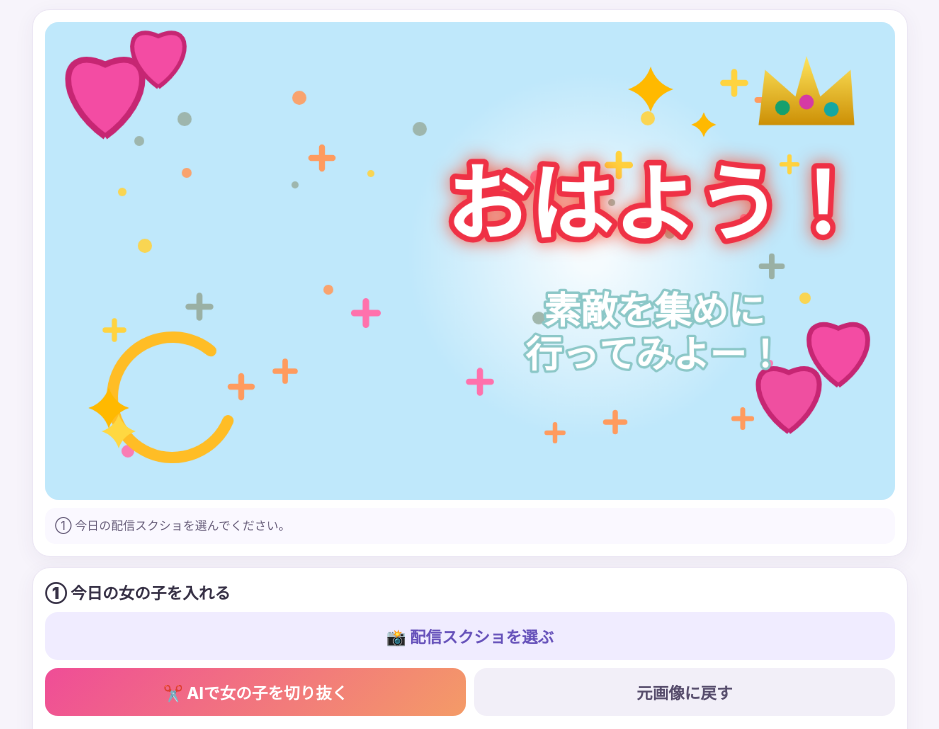
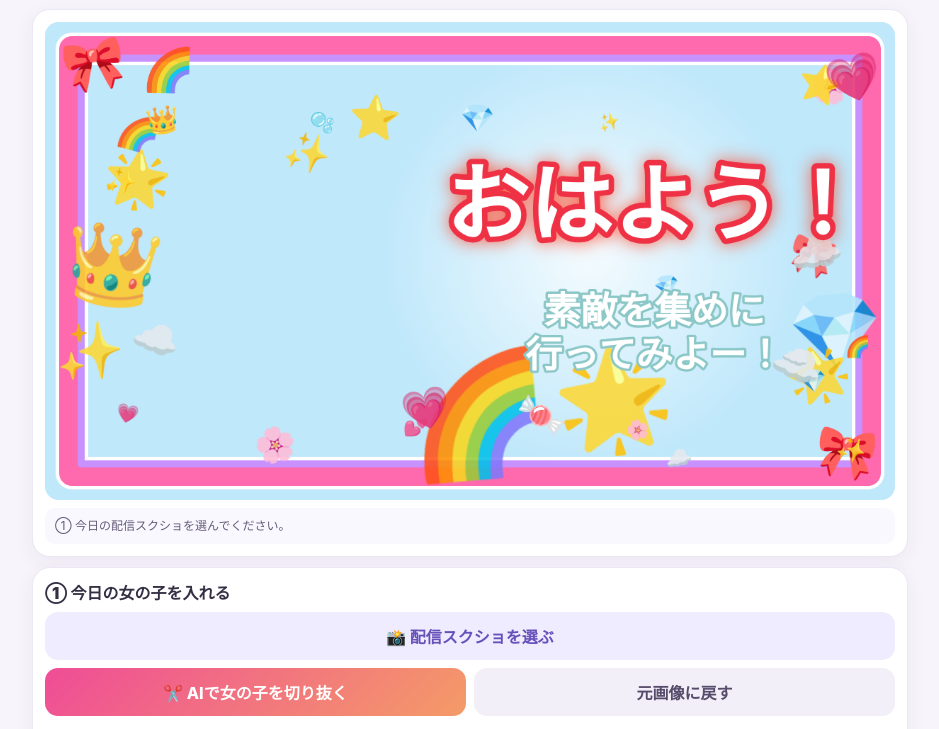
Before and after one commit to 12dnc14yuk-blip/ohayou_gazou, a plain HTML site: page index.html in a window 1280 px wide. Shown: the part 100-829 px from the top of the page, without its empty margins (170-1109 px from the left). Drawn offline with Linux system fonts and the light colour scheme.

Commit message:
Add files via upload

```diff
--- a/index.html
+++ b/index.html
@@ -3,7 +3,7 @@
 <head>
 <meta charset="utf-8">
 <meta name="viewport" content="width=device-width,initial-scale=1,viewport-fit=cover">
-<title>おはよう画像メーカー v2</title>
+<title>おはよう画像メーカー v2.1</title>
 <style>
 :root{
   --ink:#352f44; --muted:#81798e; --line:#ece7f4; --panel:#fff;
@@ -45,11 +45,11 @@ input[type=range]{width:100%}
 </head>
 <body>
 <div class="wrap">
-<h1>🌞 おはよう画像メーカー v2</h1>
+<h1>🌞 おはよう画像メーカー v2.1</h1>
 <div class="lead">
-  今回は「AI切り抜きだけで完成」をやめました。AIで大まかに抜いたあと、
-  <b>消えたアバターを戻すブラシ / 残った背景を消すブラシ</b>で直せます。
-  デザインは、水色・ピンク・ハート・王冠・キラキラを大きく使う“ポップ盛り”基準。
+  透過の手直し機能はそのまま。今回はデザインをさらに盛りました。
+  <b>大きい絵文字＋小さい絵文字＋太めのかわいいフレーム</b>をランダム配置。
+  「全部ランダム」で毎朝ガチャできます。
 </div>
 
 <div class="card">
@@ -101,11 +101,13 @@ input[type=range]{width:100%}
   <button id="randomAll" class="primary">✨ 全部ランダム作成</button>
   <div class="grid3" style="margin-top:8px">
     <button id="randomBg" class="soft">🎨 背景</button>
-    <button id="randomDeco" class="soft">💖 飾り</button>
+    <button id="randomDeco" class="soft">💖 絵文字</button>
+    <button id="randomFrame" class="soft">🎀 フレーム</button>
     <button id="randomLayout" class="soft">🔤 文字配置</button>
   </div>
   <label class="slider"><span>飾り量</span><input id="density" type="range" min="1" max="5" value="5"><output id="densityo">5</output></label>
-  <div class="tip">参考画像に合わせて、初期値は<strong>飾り量MAX</strong>。大きいハート・王冠・キラキラ・流れ星・プラス記号を前景まで重ねます。</div>
+  <label class="slider"><span>フレーム太さ</span><input id="frameWidth" type="range" min="1" max="5" value="4"><output id="frameWidtho">4</output></label>
+  <div class="tip">💗🎀🌸⭐✨🌈☁️🍬🫧🐰💎👑などを<strong>大小・角度・位置ランダム</strong>で散らします。フレームも毎回ガチャできます。</div>
 </div>
 
 <div class="card">
@@ -124,7 +126,7 @@ input[type=range]{width:100%}
   </div>
 </div>
 
-<div class="footer">おはよう画像メーカー v2</div>
+<div class="footer">おはよう画像メーカー v2.1</div>
 </div>
 
 <script>
@@ -133,7 +135,7 @@ const cv=document.getElementById('cv'),ctx=cv.getContext('2d'),W=cv.width,H=cv.h
 const state={
   sourceImg:null, cutoutImg:null, mask:null,
   charImg:null, x:-250,y:25,scale:1.5,flip:false,
-  bg:0,deco:0,layout:0,density:5,
+  bg:0,deco:0,frame:0,frameWidth:4,layout:0,density:5,
   mode:'move',drag:false,lastX:0,lastY:0
 };
 
@@ -177,27 +179,70 @@ function confetti(){
  }
 }
 
+
+const emojiSets=[
+ ['💗','🎀','✨','⭐','🌸','🫧','💎','☁️','🌈','🍬','🐰','👑','💕','🌟'],
+ ['💖','🩷','🎀','🌷','🍓','🧁','🍬','✨','☁️','🌈','🫧','🐰','💐','💎'],
+ ['⭐','🌟','✨','🌙','☁️','🫧','💜','🩵','🎀','💎','🦄','🌈','🍭','💫'],
+ ['🌼','🌸','🌷','💛','🩷','🫧','✨','🍓','🐰','🎀','☁️','🍬','🌈','💖']
+];
+let decoSeed=12345;
+function seeded(){decoSeed=(decoSeed*1664525+1013904223)>>>0;return decoSeed/4294967296}
+function emoji(e,x,y,size,rot=0,a=1){
+ ctx.save();ctx.globalAlpha=a;ctx.translate(x,y);ctx.rotate(rot);ctx.font=`${size}px "Apple Color Emoji","Segoe UI Emoji",sans-serif`;
+ ctx.textAlign='center';ctx.textBaseline='middle';
+ ctx.shadowColor='rgba(255,255,255,.9)';ctx.shadowBlur=size*.12;ctx.fillText(e,0,0);ctx.restore();
+}
 function drawBg(){
- const b=state.bg%4;
- const colors=['#bfe8fb','#f7c3db','#d5b4eb','#fff0b8'];
+ const b=state.bg%5;
+ const colors=['#bfe8fb','#f7c3db','#d5b4eb','#fff0b8','#c9f1e7'];
  ctx.fillStyle=colors[b];ctx.fillRect(0,0,W,H);
- // soft center glow
- let g=ctx.createRadialGradient(770,330,20,770,330,260);
- g.addColorStop(0,'rgba(255,255,255,.85)');g.addColorStop(1,'rgba(255,255,255,0)');
+ let g=ctx.createRadialGradient(770,330,20,770,330,300);
+ g.addColorStop(0,'rgba(255,255,255,.78)');g.addColorStop(1,'rgba(255,255,255,0)');
  ctx.fillStyle=g;ctx.fillRect(0,0,W,H);
- confetti();
 }
-function drawBackDeco(){
- let d=state.density;
- if(d>=2){heart(85,145,1.7,'#f34ca3');heart(1120,500,1.35,'#f34ca3');}
- if(d>=3){sparkle(855,95,1.0);sparkle(930,145,.55);plus(1020,110,.8);}
- if(d>=4){crown(1075,100,1.3);heart(1050,565,1.4,'#ef4fa0');}
- if(d>=5){swoosh(180,530,1.0);heart(160,80,1.2,'#f34ca3');plus(805,565,.75);}
+function drawFrame(){
+ const f=state.frame%5, k=state.frameWidth, inset=18+5*k, thick=8+5*k;
+ const schemes=[
+   ['#ff69ad','#fff','#c792ff'],['#b18cff','#fff','#79d8e4'],
+   ['#ff9fc7','#fff4b8','#ff6ba8'],['#73d7dd','#fff','#ff9ec7'],['#ffd45e','#fff','#ff83b7']
+ ];
+ const [a,b,c]=schemes[f];
+ ctx.save();ctx.lineJoin='round';
+ ctx.strokeStyle=b;ctx.lineWidth=thick+18;ctx.strokeRect(inset,inset,W-inset*2,H-inset*2);
+ ctx.strokeStyle=a;ctx.lineWidth=thick+8;ctx.strokeRect(inset,inset,W-inset*2,H-inset*2);
+ ctx.strokeStyle=c;ctx.lineWidth=Math.max(4,thick*.35);ctx.strokeRect(inset+13,inset+13,W-(inset+13)*2,H-(inset+13)*2);
+ ctx.restore();
+ // chunky corner decorations
+ if(f===0||f===2){emoji('🎀',70,65,72, -.18);emoji('🎀',W-70,H-62,70,.15);}
+ if(f===1){emoji('⭐',70,62,64,-.1);emoji('🌟',W-70,H-62,64,.1);}
+ if(f===3){emoji('☁️',80,62,70);emoji('🌈',W-82,H-62,68);}
+ if(f===4){emoji('🌸',75,65,68);emoji('🌼',W-75,H-65,68);}
 }
-function drawFrontDeco(){
- if(state.density>=4){sparkle(90,545,.9);plus(720,580,.65);plus(985,560,.7);}
+function drawEmojiLayer(front=false){
+ decoSeed=1000+state.deco*7919+state.bg*313+(front?71:0);
+ const set=emojiSets[state.deco%emojiSets.length];
+ const count=(front?3:7)+state.density*(front?1:4);
+ for(let i=0;i<count;i++){
+   const r=seeded(), e=set[Math.floor(seeded()*set.length)];
+   let size;
+   if(i<3&&!front) size=92+seeded()*85;        // deliberately huge
+   else if(i<8&&!front) size=55+seeded()*55;   // medium
+   else size=22+seeded()*45;                    // small
+   let x=45+seeded()*(W-90), y=45+seeded()*(H-90);
+   // Most decorations prefer the perimeter so text/avatar stay readable.
+   if(i%3!==0){
+     const side=Math.floor(seeded()*4);
+     if(side===0)y=45+seeded()*115;
+     if(side===1)y=H-45-seeded()*105;
+     if(side===2)x=45+seeded()*105;
+     if(side===3)x=W-45-seeded()*105;
+   }
+   emoji(e,x,y,size,(seeded()-.5)*.65,front?.92:.88);
+ }
 }
-
+function drawBackDeco(){drawEmojiLayer(false)}
+function drawFrontDeco(){drawEmojiLayer(true)}
 function rebuildChar(){
  if(!state.sourceImg||!state.mask){state.charImg=state.cutoutImg||state.sourceImg;return}
  const off=document.createElement('canvas');off.width=state.sourceImg.naturalWidth;off.height=state.sourceImg.naturalHeight;
@@ -246,7 +291,7 @@ function drawText(){
  }
 }
 function draw(){
- drawBg();drawBackDeco();drawCharacter();drawText();drawFrontDeco();
+ drawBg();drawFrame();drawBackDeco();drawCharacter();drawText();drawFrontDeco();
 }
 
 function canvasPoint(ev){
@@ -343,14 +388,14 @@ function randomMsg(){
 }
 randomMsg.onclick=randomMsg;
 titleText.oninput=draw;subText.oninput=draw;
-randomAll.onclick=()=>{state.bg=rand(4);state.deco=rand(4);state.layout=rand(3);state.density=4+rand(2);density.value=state.density;densityo.value=state.density;randomMsg();state.x=Math.random()<.75?-250:230;state.y=10+rand(35);state.scale=1.35+Math.random()*.3;sync();draw()};
-randomBg.onclick=()=>{state.bg=rand(4);draw()};randomDeco.onclick=()=>{state.density=3+rand(3);density.value=state.density;densityo.value=state.density;draw()};randomLayout.onclick=()=>{state.layout=rand(3);draw()};
-density.oninput=e=>{state.density=+e.target.value;densityo.value=e.target.value;draw()};
+randomAll.onclick=()=>{state.bg=rand(5);state.deco=rand(emojiSets.length);state.frame=rand(5);state.frameWidth=3+rand(3);state.layout=rand(3);state.density=4+rand(2);density.value=state.density;densityo.value=state.density;frameWidth.value=state.frameWidth;frameWidtho.value=state.frameWidth;randomMsg();state.x=Math.random()<.75?-250:230;state.y=10+rand(35);state.scale=1.35+Math.random()*.3;sync();draw()};
+randomBg.onclick=()=>{state.bg=rand(5);draw()};randomDeco.onclick=()=>{state.deco=rand(emojiSets.length);state.density=3+rand(3);density.value=state.density;densityo.value=state.density;draw()};randomFrame.onclick=()=>{state.frame=rand(5);state.frameWidth=3+rand(3);frameWidth.value=state.frameWidth;frameWidtho.value=state.frameWidth;draw()};randomLayout.onclick=()=>{state.layout=rand(3);draw()};
+density.oninput=e=>{state.density=+e.target.value;densityo.value=e.target.value;draw()};frameWidth.oninput=e=>{state.frameWidth=+e.target.value;frameWidtho.value=e.target.value;draw()};
 flip.onclick=()=>{state.flip=!state.flip;draw()};
 function sync(){x.value=Math.round(state.x);y.value=Math.round(state.y);scale.value=Math.round(state.scale*100);xo.value=Math.round(state.x);yo.value=Math.round(state.y);so.value=Math.round(state.scale*100)+'%'}
 ['x','y','scale'].forEach(id=>document.getElementById(id).addEventListener('input',e=>{if(id==='scale')state.scale=+e.target.value/100;else state[id]=+e.target.value;sync();draw()}));
 save.onclick=()=>{draw();const a=document.createElement('a');a.download='ohayou.png';a.href=cv.toDataURL('image/png');a.click()};
-reset.onclick=()=>{state.bg=0;state.layout=0;state.density=5;state.x=-250;state.y=25;state.scale=1.5;state.flip=false;titleText.value='おはよう！';subText.value='素敵を集めに\\n行ってみよー！';density.value=5;densityo.value=5;sync();draw()};
+reset.onclick=()=>{state.bg=0;state.deco=0;state.frame=0;state.frameWidth=4;state.layout=0;state.density=5;state.x=-250;state.y=25;state.scale=1.5;state.flip=false;titleText.value='おはよう！';subText.value='素敵を集めに\\n行ってみよー！';density.value=5;densityo.value=5;frameWidth.value=4;frameWidtho.value=4;sync();draw()};
 sync();draw();
 </script>
 </body></html>
```
